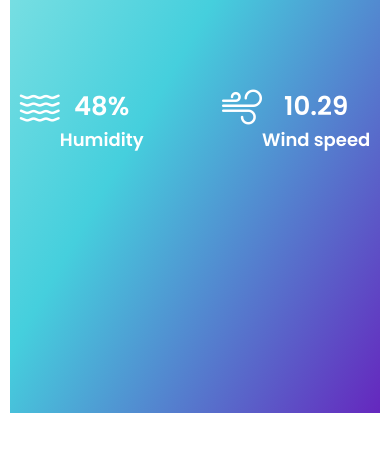
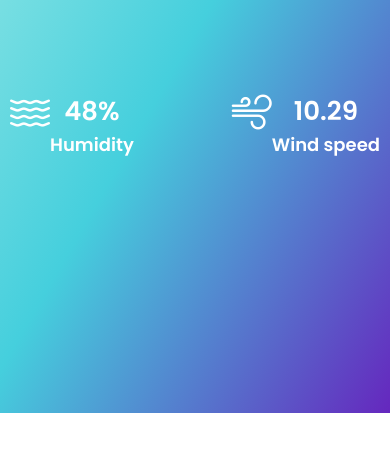
Before and after one commit to Bamimore2000/Weather-pp, a plain HTML site: page index.html in a window 390 px wide. Shown: the part 389-844 px from the top of the page. Drawn offline with nearby package versions, Linux system fonts and the light colour scheme.

Commit message:
Update index.css

```diff
--- a/index.css
+++ b/index.css
@@ -109,7 +109,7 @@ i.bi-wind, i.bi-water{
         margin-top: 106px;
     }
     .main-container{
-    width: 95vw
+    width: 100vw;
 }
 @media screen and (max-width: 390px){
     .main-container{
```
